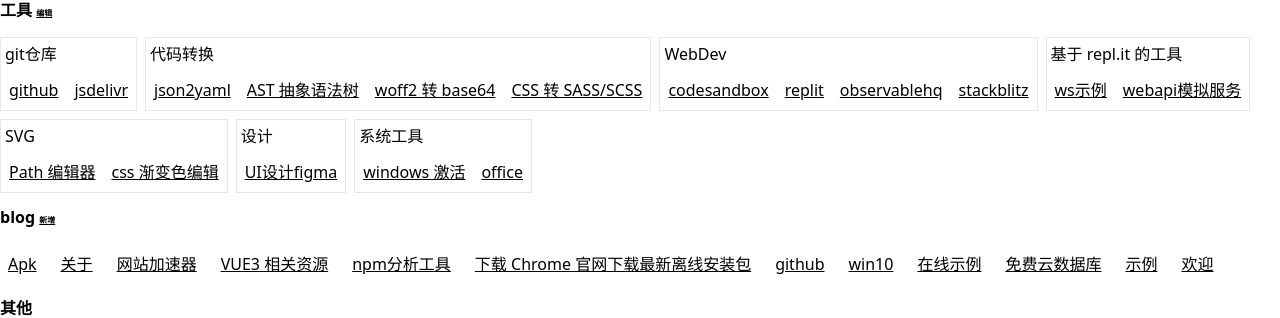
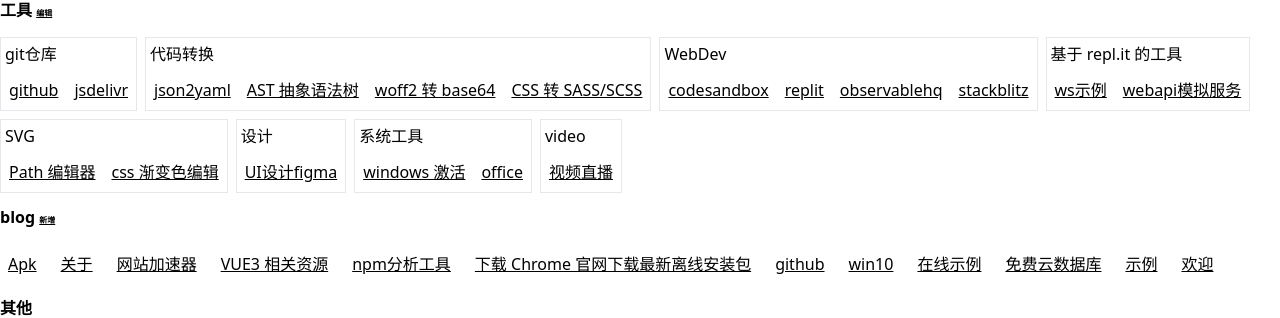
Before and after one commit to oft/oft.github.io, a Jekyll site: the page built from index.html, in a window 1280 px wide. Shown: the part 339-657 px from the top of the page. Built offline with Jekyll 4.4.1, drawn with Linux system fonts in a browser that asks for light colours; nearby versions of some CDN libraries.

Commit message:
Update tool.yml

```diff
--- a/_data/tool.yml
+++ b/_data/tool.yml
@@ -53,3 +53,8 @@
     title: windows 激活
   - url: https://otp.landian.vip/zh-cn/
     title: office
+
+- title: video
+  children:
+  - url: https://obsproject.com/
+    title: 视频直播
```
